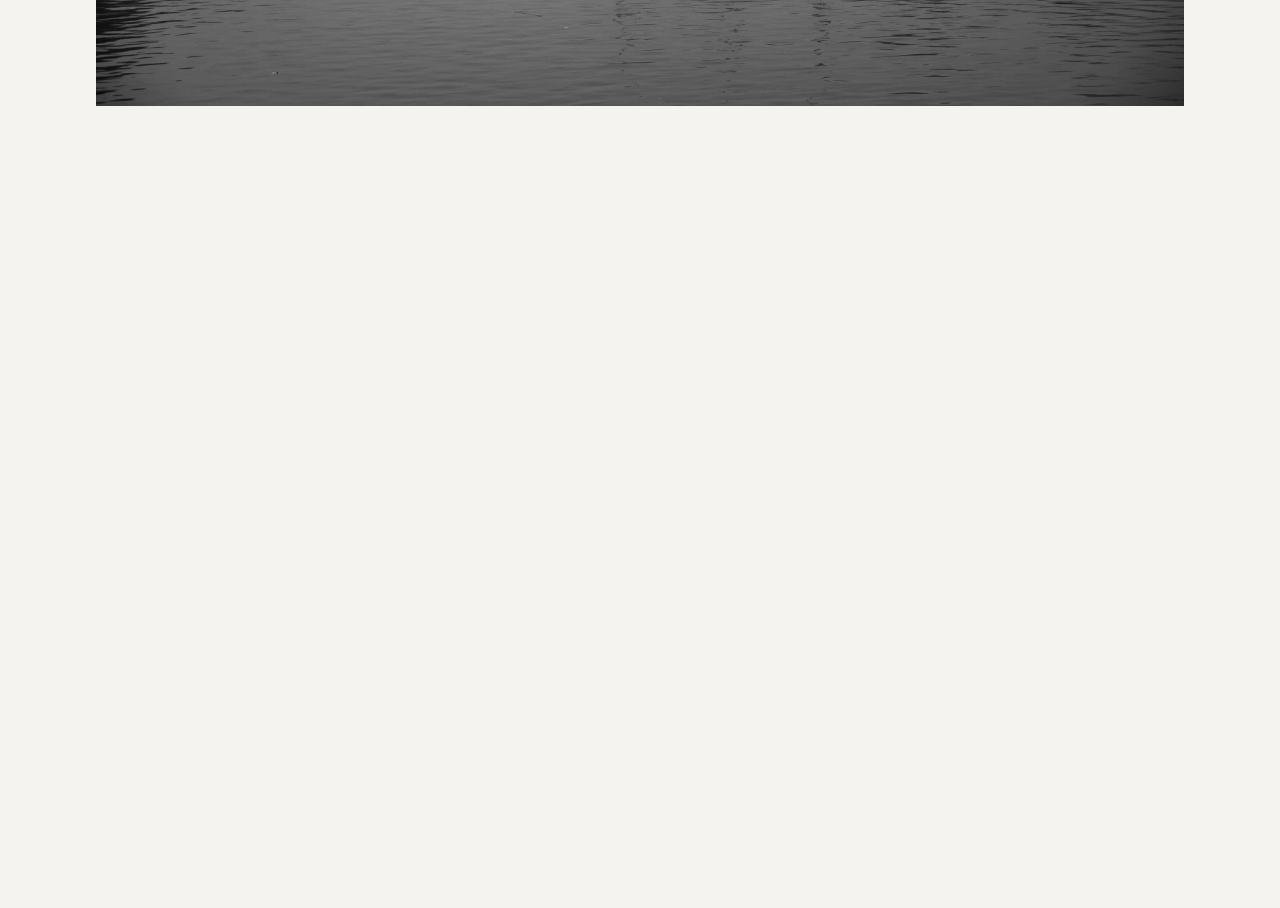
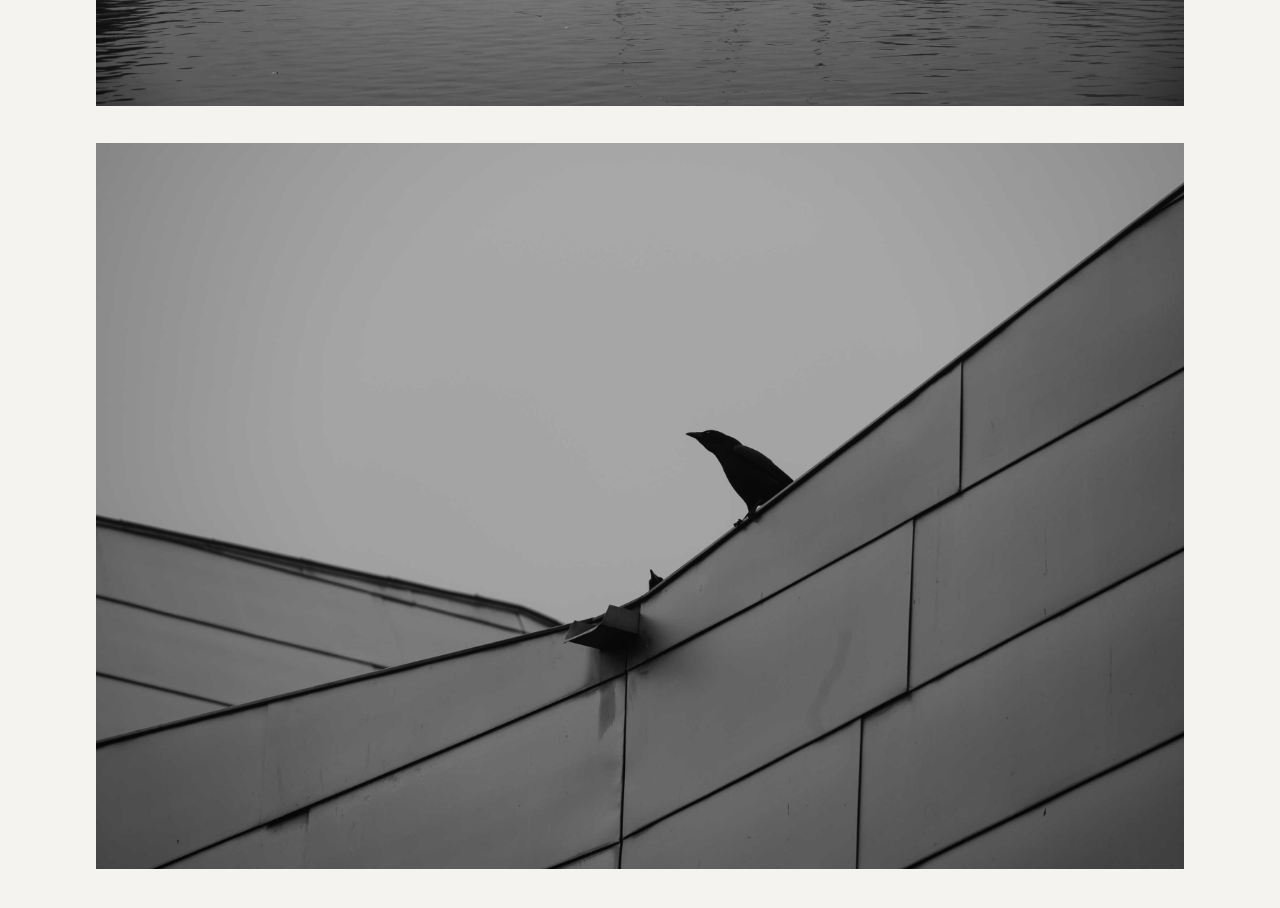
Before and after one commit to JensDDNN/jens-domela-portfolio, a Next.js app: page /work/winter-silence in a window 1280 px wide. Shown: the part 871-1779 px from the top of the page. Before the commit the page ends 1078 px from the top, so only its background shows below. Built offline with nearby package versions, Linux system fonts and the light colour scheme.

Commit message:
Add image of Avenue of Silence to winter-silence page

```diff
--- a/app/work/winter-silence/page.tsx
+++ b/app/work/winter-silence/page.tsx
@@ -17,6 +17,16 @@ export default function WinterSilence() {
           marginTop: "2rem",
         }}
       />
+
+      <img
+        src="/images/DSC_1341.jpg"
+        alt="Avenue of Silence"
+        style={{
+          width: "100%",
+          maxWidth: "1200px",
+          marginTop: "2rem",
+        }}
+      />
     </main>
   );
 }
```
